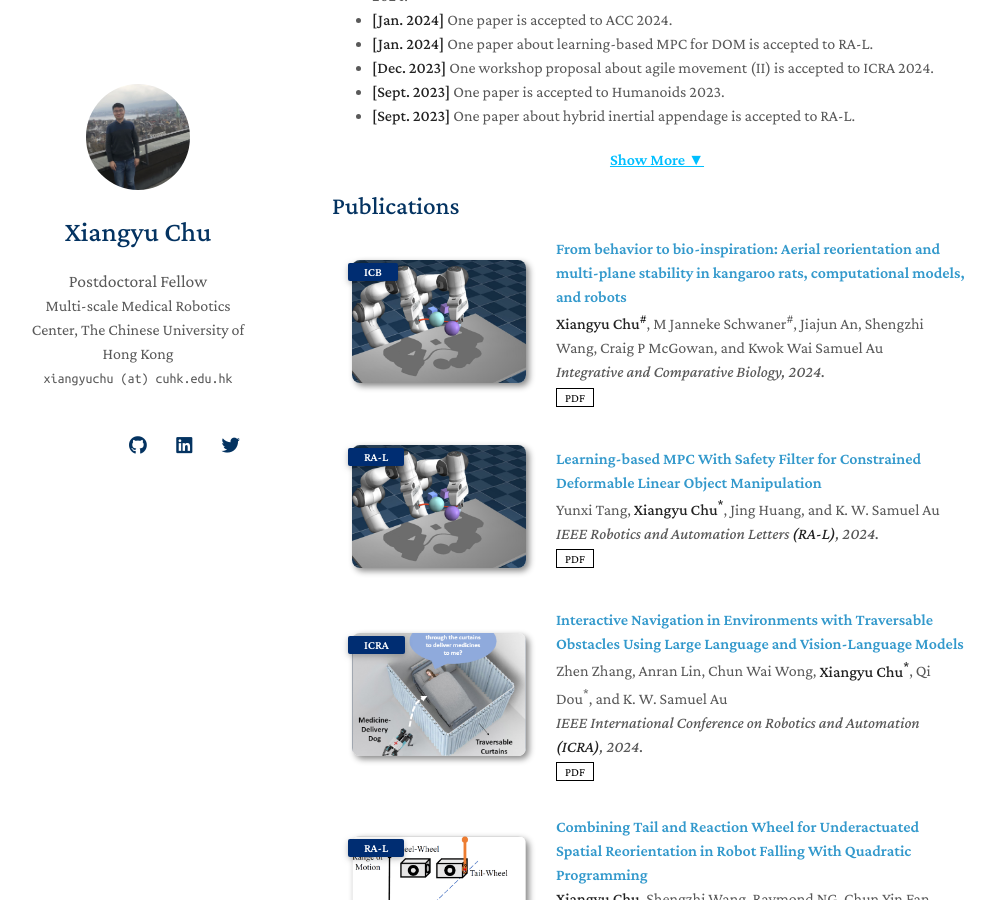
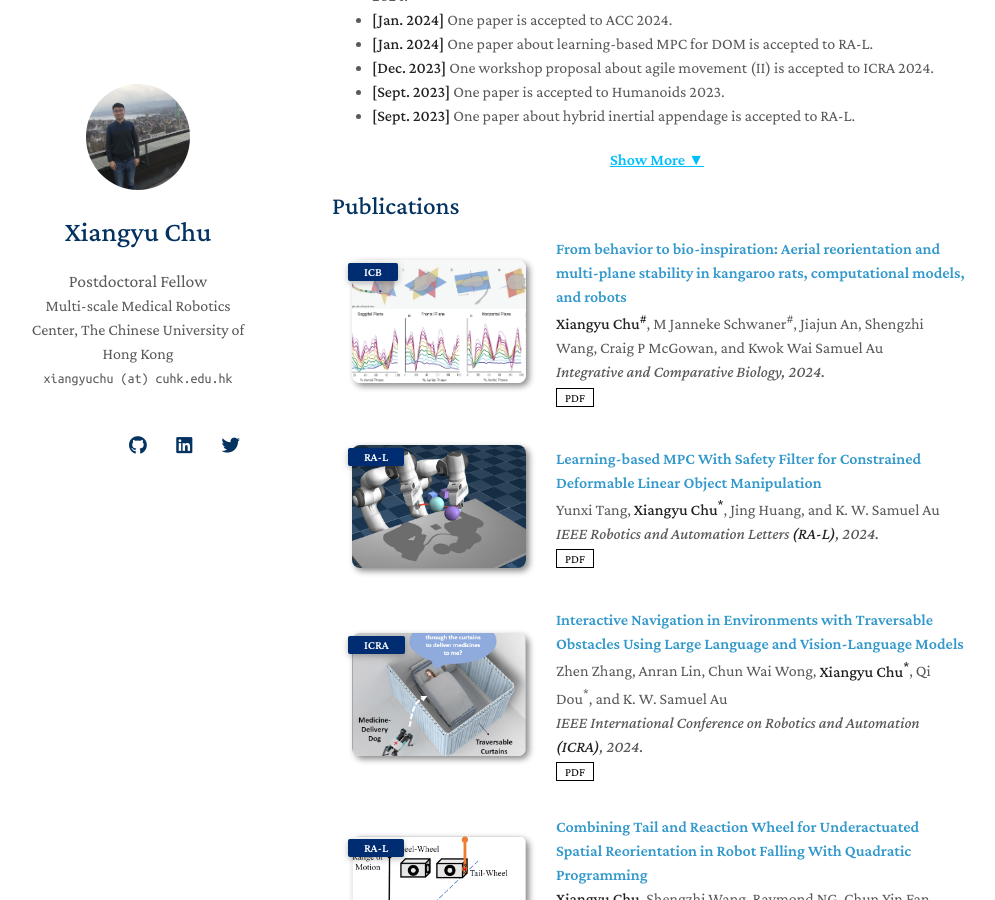
Before and after one commit to xiangyuchu03/xiangyuchu03.github.io, a Jekyll site: the page built from index.md, in a window 1280 px wide and 900 px high, scrolled down 663 px. Shown: the whole window, without its empty margins (138-1133 px from the left). Built offline with Jekyll 4.4.1, drawn with Linux system fonts in a browser that asks for light colours; nearby versions of some CDN libraries; a style sheet for code colours, icons or effects is not loaded; our own code applies the rules of GitHub Pages for plain Markdown files.

Commit message:
Update publications.yml

```diff
--- a/_data/publications.yml
+++ b/_data/publications.yml
@@ -7,7 +7,7 @@ main:
     pdf: https://doi.org/10.1093/icb/icae079
     code:
     bibtex:
-    image: ./assets/img/RAL_DOM_Tang.png
+    image: ./assets/img/ICB_2Dtail_cover_photo.png
     #notes: Accept
 
   - title: Learning-based MPC With Safety Filter for Constrained Deformable Linear Object Manipulation
```
